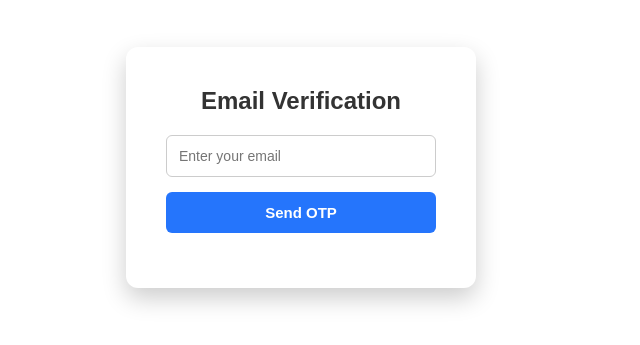
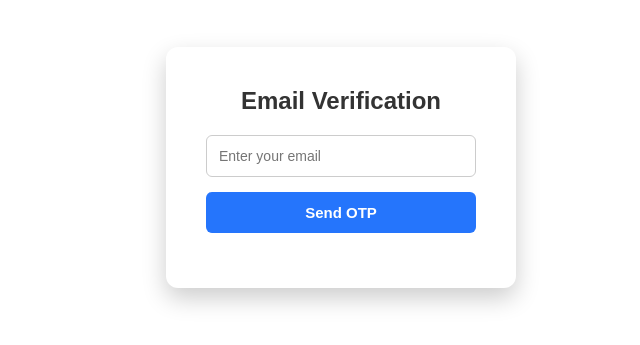
Before and after one commit to maneesha-9705/Bus-Pass-System, a React (Vite) app in the folder frontend/: page / in a window 1280 px wide. Shown: the part 233-578 px from the top of the page, without its empty margins (299-939 px from the left). Built offline with nearby package versions, Linux system fonts and the light colour scheme.

Commit message:
alignment

```diff
--- a/frontend/src/components/EmailOtp.css
+++ b/frontend/src/components/EmailOtp.css
@@ -5,7 +5,7 @@
   font-family: Arial, sans-serif;
 }
 
-.container {
+.otp-container {
   height: 100vh;
   display: flex;
   justify-content: center;
--- a/frontend/src/components/EmailOtp.jsx
+++ b/frontend/src/components/EmailOtp.jsx
@@ -58,7 +58,7 @@ function EmailOtp() {
 };
 
   return (
-    <div className="container">
+    <div className="otp-container">
       <div className="card">
         <h2>Email Verification</h2>
 
```
